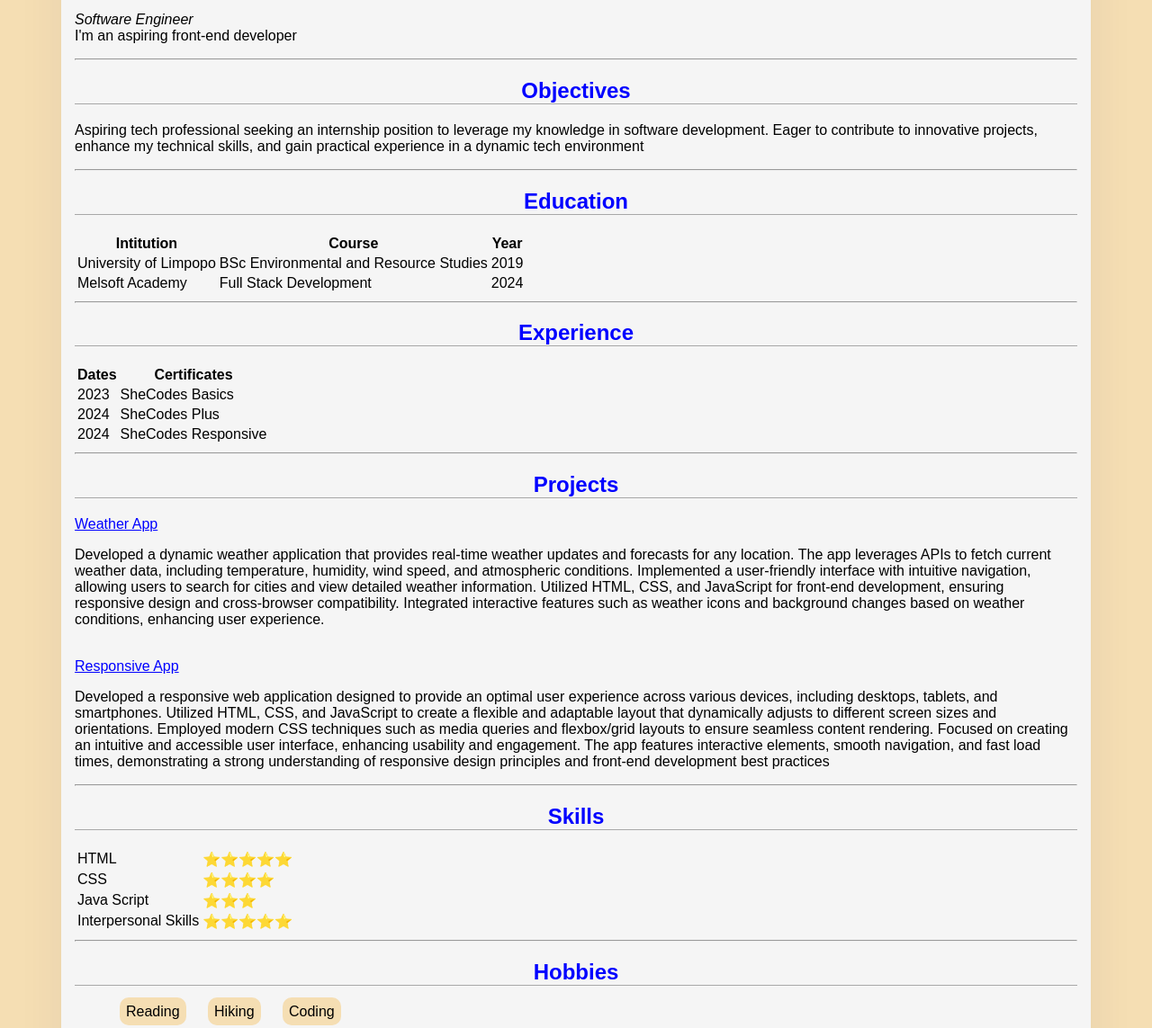
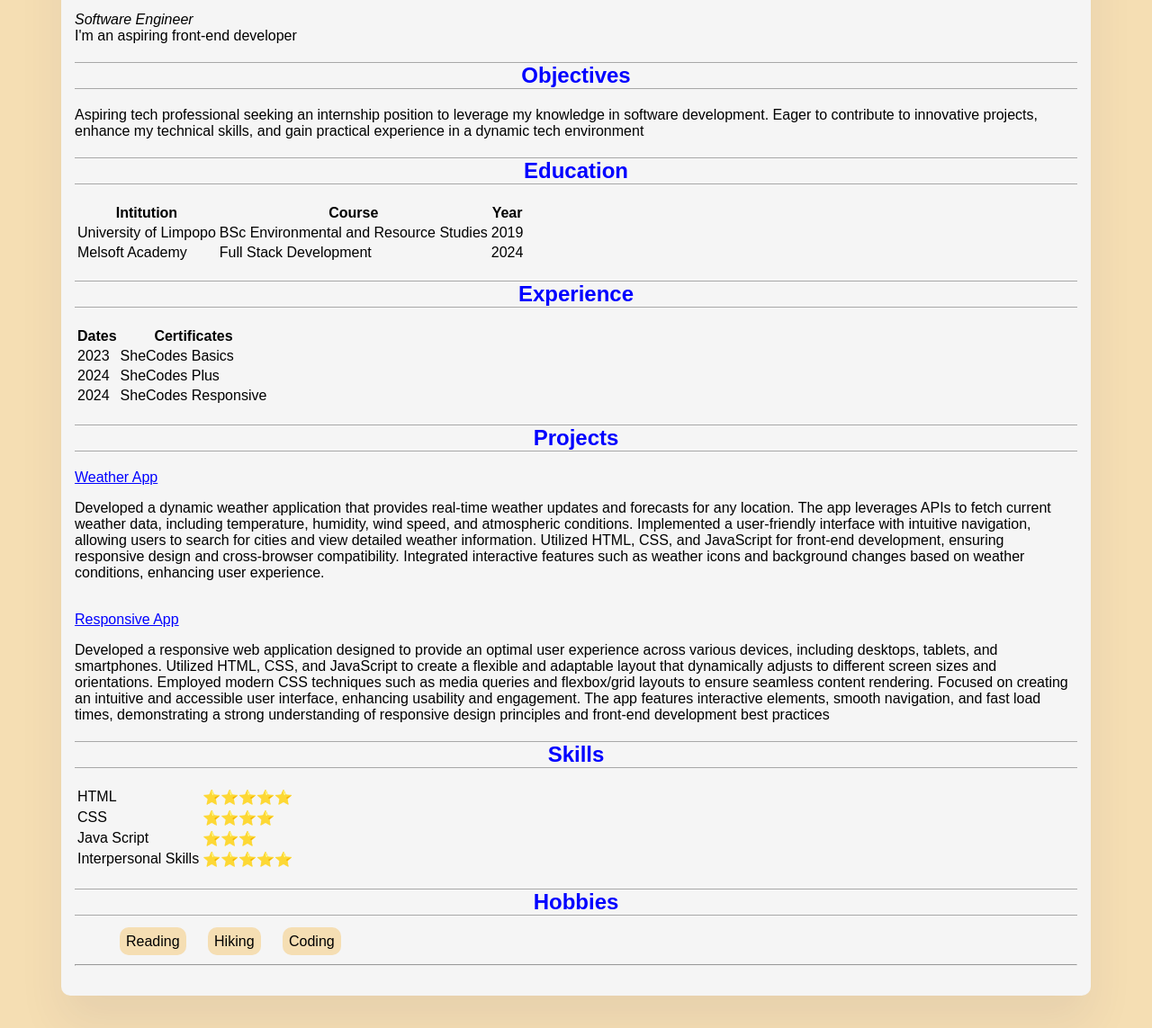
Before and after one commit to Shandukani19/CV-projectCSS, a plain HTML site: page index.html in a window 1280 px wide. Shown: the part 372-1515 px from the top of the page at 90% size. Drawn offline with Linux system fonts and the light colour scheme.

Commit message:
replaced the <hr>

```diff
--- a/index.html
+++ b/index.html
@@ -36,7 +36,7 @@
         I'm an aspiring front-end developer
       </p>
     </header>
-    <hr />
+
 
     <h2>Objectives</h2>
     <p>
@@ -45,7 +45,7 @@
       projects, enhance my technical skills, and gain practical experience in a
       dynamic tech environment
     </p>
-    <hr />
+
 
     <h2>Education</h2>
     <table>
@@ -65,7 +65,7 @@
         <td>2024</td>
       </tr>
     </table>
-    <hr />
+
 
     <h2>Experience</h2>
     <table>
@@ -89,7 +89,7 @@
         <td>SheCodes Responsive</td>
       </tr>
     </table>
-    <hr />
+
 
     <h2>Projects</h2>
     <a href="https://shanduweek7-workshop.netlify.app" title="Weather project">Weather App</a>
@@ -97,7 +97,7 @@
     <br />
     <a href="https://deluxe-cascaron-dd564d.netlify.app" title="Responsive project">Responsive App</a>
     <p>Developed a responsive web application designed to provide an optimal user experience across various devices, including desktops, tablets, and smartphones. Utilized HTML, CSS, and JavaScript to create a flexible and adaptable layout that dynamically adjusts to different screen sizes and orientations. Employed modern CSS techniques such as media queries and flexbox/grid layouts to ensure seamless content rendering. Focused on creating an intuitive and accessible user interface, enhancing usability and engagement. The app features interactive elements, smooth navigation, and fast load times, demonstrating a strong understanding of responsive design principles and front-end development best practices</p>
-    <hr />
+
 
     <h2>Skills</h2>
     <table>
@@ -118,7 +118,7 @@
         <td>⭐⭐⭐⭐⭐</td>
       </tr>
     </table>
-    <hr />
+
 
     <h2>Hobbies</h2>
     <ul>
--- a/styles.css
+++ b/styles.css
@@ -1,4 +1,3 @@
-
 body {
   background-color: wheat;
   font-family: sans-serif;
@@ -28,6 +27,7 @@
   color: blue;
   text-align: center;
   border-bottom: 1px solid #a8a8a8;
+  border-top: 1px solid #a8a8a8;
 }
 
 .personal-details {
@@ -36,12 +36,13 @@
 }
 
 @media (max-width: 768px) {
-   .personal-details{
+  .personal-details {
     flex-direction: column;
   }
 
-    .name, .contacts{
-        flex:1 1 auto;
+  .name,
+  .contacts {
+    flex: 1 1 auto;
     margin: 0;
     padding: 10 px;
   }
```
Lines whose indentation alone changed are shown as unchanged.
